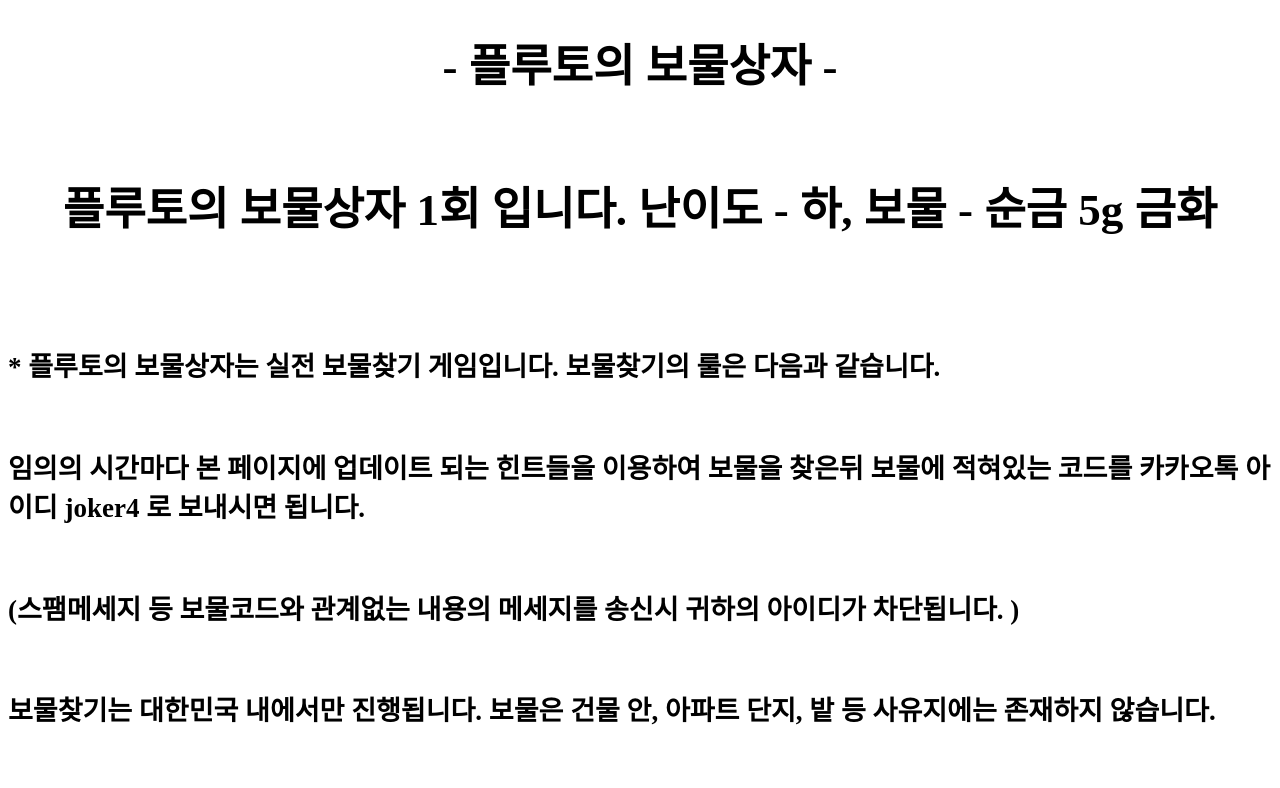
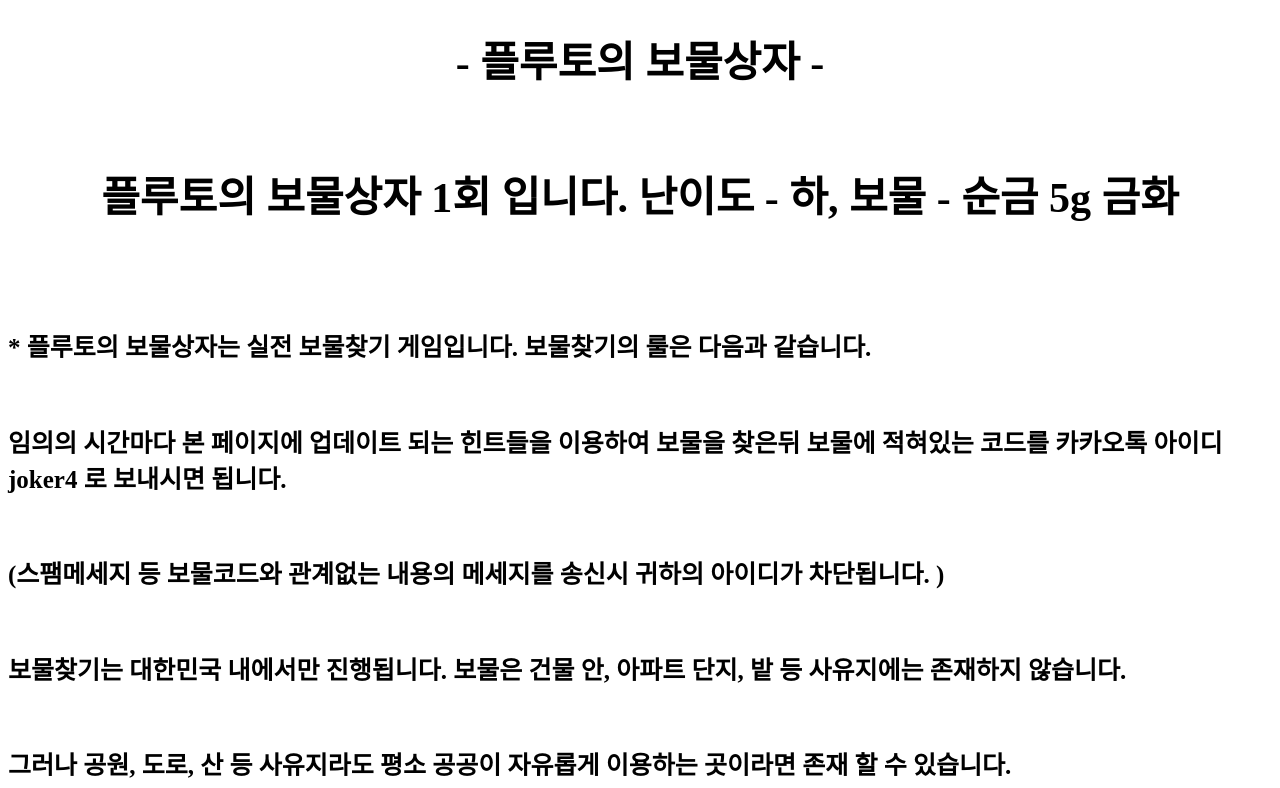
Before and after one commit to zansh/pluto, a plain HTML site: page index.html in a window 1280 px wide. Shown: the top 788 px of the page. Drawn offline with Linux system fonts and the light colour scheme.

Commit message:
Update index.html

```diff
--- a/index.html
+++ b/index.html
@@ -4,9 +4,9 @@
  <title>플루토의 보물상자</title>
  <meta charset="utf-8">
  <style>
-   h1{font-size:45px;
+   h1{font-size:42px;
       text-align: center;}
-    h2{font-size:27px;
+    h2{font-size:25px;
        text-align: left;}
     h3{font-size:33px;
        text-align: left;}
```
